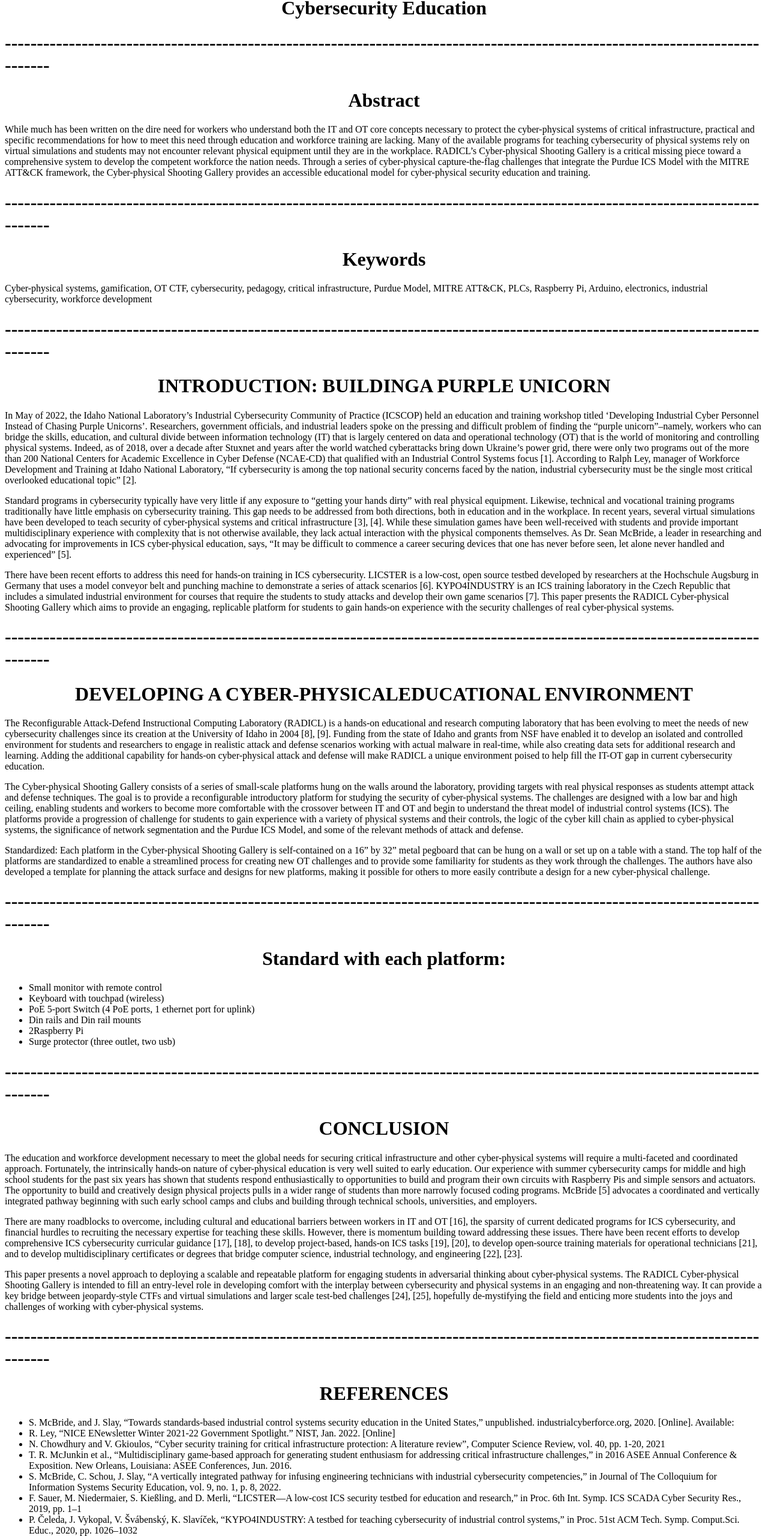
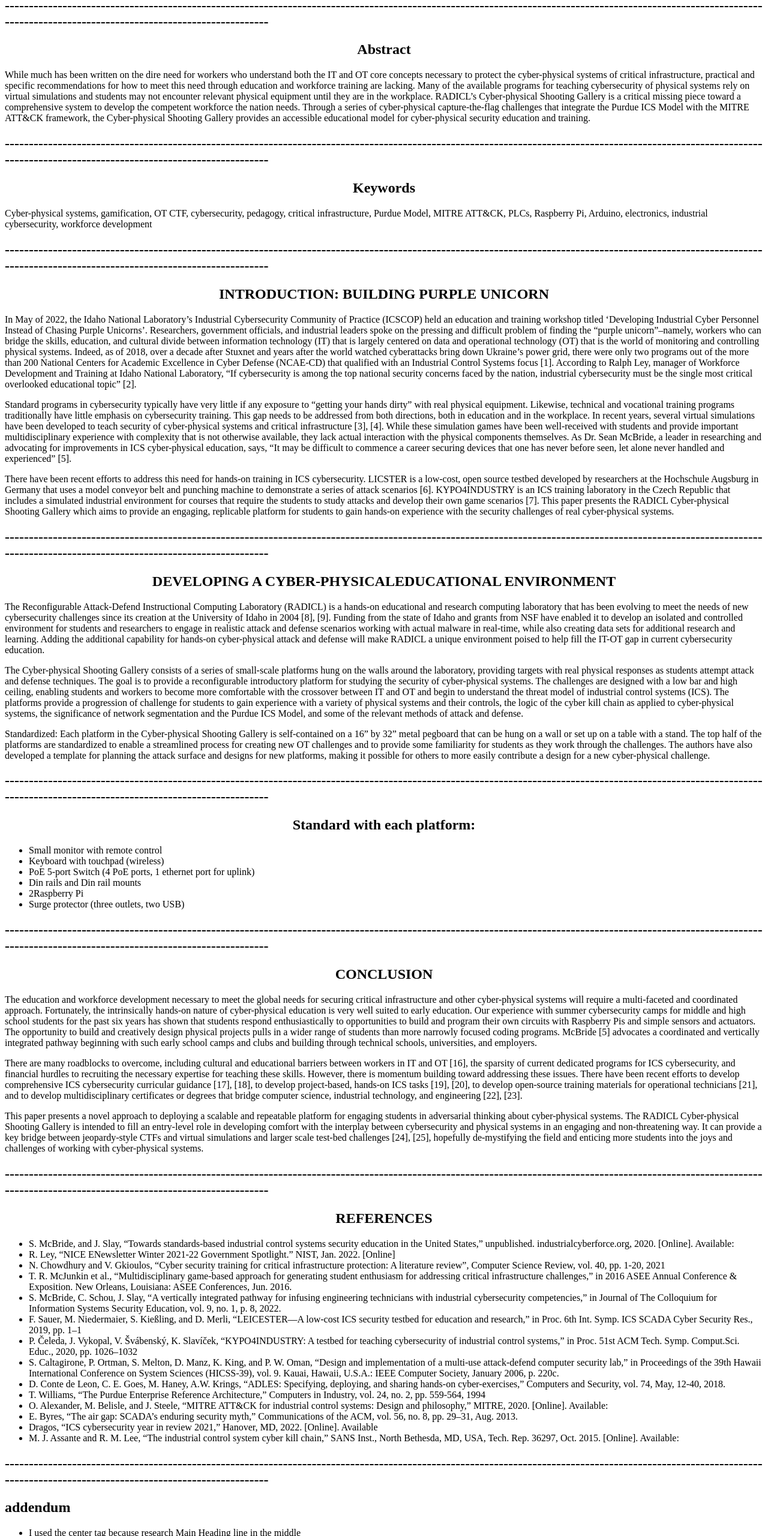
Before and after one commit to krishnasai2604/itc505-homework-2, a website: page src/index.html in a window 1280 px wide. Shown: the part 239-2800 px from the top of the page at 60% size. Drawn offline with Linux system fonts and the light colour scheme.

Commit message:
Update index.html

```diff
--- a/src/index.html
+++ b/src/index.html
@@ -4,27 +4,28 @@
     <title>Research paper</title>
 </head>
 <body>
-    <h1>-----------------------------------------------------------------------------------------------------------------------------</h1>
+<article>
+    <h1>---------------------------------------------------------------------------------------------------------------------------------------------------------------------------------------------------------------------</h1>
     <center><h1>Cyber-physical Shooting Gallery:</h1></center>
 	<center><h1>Gamification to Address the IT-OT Gap in </h1></center>
 	<center><h1>             Cybersecurity Education     </h1></center>
-	<h1>-----------------------------------------------------------------------------------------------------------------------------</h1>
+	<h1>---------------------------------------------------------------------------------------------------------------------------------------------------------------------------------------------------------------------</h1>
 	<center><h1><strong>Abstract</strong></h1></center>
 	<P>While much has been written on the dire need for workers who understand both the IT and OT core concepts necessary to protect the cyber-physical systems of critical infrastructure, practical and specific recommendations for how to meet this need through education and workforce training are lacking. Many of the available programs for teaching cybersecurity of physical systems rely on virtual simulations and students may not encounter relevant physical equipment until they are in the workplace. RADICL’s Cyber-physical Shooting Gallery is a critical missing piece toward a comprehensive system to develop the competent workforce the nation needs. Through a series of cyber-physical capture-the-flag challenges that integrate the Purdue ICS Model with the MITRE ATT&CK framework, the Cyber-physical Shooting Gallery provides an accessible educational model for cyber-physical security education and training.<p>
-    <h1>-----------------------------------------------------------------------------------------------------------------------------</h1>
+    <h1>---------------------------------------------------------------------------------------------------------------------------------------------------------------------------------------------------------------------</h1>
 	<center><h1><strong>Keywords</strong></h1></center>
 	<p>Cyber-physical  systems,  gamification,  OT  CTF,  cybersecurity,  pedagogy,  critical  infrastructure, Purdue  Model,  MITRE  ATT&CK,  PLCs,  Raspberry  Pi,  Arduino,  electronics,  industrial cybersecurity, workforce development<p>
-	<h1>-----------------------------------------------------------------------------------------------------------------------------</h1>
-	<center><h1>INTRODUCTION: BUILDINGA PURPLE UNICORN</h1></center>
+	<h1>---------------------------------------------------------------------------------------------------------------------------------------------------------------------------------------------------------------------</h1>
+	<center><h1>INTRODUCTION: BUILDING PURPLE UNICORN</h1></center>
 	<p>In   May   of   2022,   the   Idaho   National   Laboratory’s   Industrial  Cybersecurity  Community  of  Practice  (ICSCOP) held an education and training workshop titled ‘Developing Industrial   Cyber   Personnel   Instead   of   Chasing   Purple   Unicorns’. Researchers, government officials, and industrial leaders spoke on the pressing and difficult problem of finding the  “purple  unicorn”–namely,  workers  who  can  bridge  the  skills,  education,  and  cultural  divide  between  information  technology   (IT)   that   is   largely   centered   on   data   and   operational technology (OT) that is the world of monitoring and controlling physical systems. Indeed, as of 2018, over a decade  after  Stuxnet  and  years  after  the  world  watched  cyberattacks  bring  down  Ukraine’s  power  grid,  there  were  only two programs out of the more than 200 National Centers for Academic Excellence in Cyber Defense (NCAE-CD) that qualified  with  an  Industrial  Control  Systems  focus  [1].  According    to    Ralph    Ley,    manager    of    Workforce    Development and Training at Idaho National Laboratory, “If cybersecurity  is  among  the  top  national  security  concerns faced  by  the  nation,  industrial  cybersecurity  must  be  the  single most critical overlooked educational topic” [2].<p>
 	<p>Standard  programs  in  cybersecurity  typically  have  very  little if any exposure to “getting your hands dirty” with real physical   equipment.   Likewise,   technical   and   vocational   training   programs   traditionally   have   little   emphasis   on   cybersecurity training. This gap needs to be addressed from both  directions,  both  in  education  and  in  the  workplace.  In  recent years, several virtual simulations have been developed to  teach  security  of  cyber-physical  systems  and  critical  infrastructure  [3],  [4].  While  these  simulation  games  have  been  well-received  with  students  and  provide  important  multidisciplinary  experience  with  complexity  that  is  not  otherwise  available,  they  lack  actual  interaction  with  the  physical  components  themselves.  As  Dr.  Sean  McBride,  a  leader  in  researching  and  advocating  for  improvements  in  ICS  cyber-physical  education,  says,  “It  may  be  difficult  to  commence  a  career  securing  devices  that  one  has  never  before seen, let alone never handled and experienced” [5].<p>
 	<p>There  have  been  recent  efforts  to  address  this  need  for  hands-on training in ICS cybersecurity. LICSTER is a low-cost,  open  source  testbed  developed  by  researchers  at  the  Hochschule   Augsburg   in   Germany   that   uses   a   model conveyor belt and punching machine to demonstrate a series of   attack   scenarios   [6].   KYPO4INDUSTRY   is   an   ICS   training  laboratory  in  the  Czech  Republic  that  includes  a  simulated industrial environment for courses that require the students  to  study  attacks  and  develop  their  own  game  scenarios  [7].  This  paper  presents  the  RADICL  Cyber-physical   Shooting   Gallery   which   aims   to   provide   an   engaging,  replicable  platform  for  students  to  gain  hands-on experience   with   the   security   challenges   of   real   cyber-physical systems.<p>
-	<h1>-----------------------------------------------------------------------------------------------------------------------------</h1>
+	<h1>---------------------------------------------------------------------------------------------------------------------------------------------------------------------------------------------------------------------</h1>
 	<center><h1>DEVELOPING A CYBER-PHYSICALEDUCATIONAL ENVIRONMENT</h1></center>
 	<p>The Reconfigurable Attack-Defend Instructional Computing Laboratory (RADICL) is a hands-on educational and research computing laboratory that has been evolving to meet  the  needs  of  new  cybersecurity  challenges  since  its  creation at the University of Idaho in 2004 [8], [9]. Funding from the state of Idaho and grants from NSF have enabled it to   develop   an   isolated   and   controlled   environment   for   students  and  researchers  to  engage  in  realistic attack  and  defense scenarios working with actual malware in real-time, while  also  creating  data  sets  for  additional  research  and  learning.  Adding  the  additional  capability  for  hands-on cyber-physical  attack  and  defense  will  make  RADICL  a  unique  environment  poised  to  help  fill  the  IT-OT  gap  in  current cybersecurity education.<p>
     <p>The Cyber-physical Shooting Gallery consists of a series of  small-scale  platforms  hung  on  the  walls  around  the  laboratory, providing targets with real physical responses as students  attempt  attack  and  defense  techniques.  The  goal  is  to   provide   a   reconfigurable   introductory   platform   for   studying   the   security   of   cyber-physical   systems.   The   challenges  are  designed  with  a  low  bar  and  high  ceiling,  enabling students and workers to become more comfortable with   the   crossover   between   IT   and   OT   and   begin   to   understand  the  threat  model  of  industrial  control  systems  (ICS). The platforms provide a progression of challenge for students to gain experience with a variety of physical systems and their controls, the logic of the cyber kill chain as applied to   cyber-physical   systems,   the   significance   of   network   segmentation  and  the  Purdue  ICS  Model,  and  some  of  the  relevant methods of attack and defense.<p>
 	<p> Standardized:  Each  platform  in  the  Cyber-physical Shooting  Gallery  is  self-contained  on  a  16”  by  32”  metal  pegboard that can be hung on a wall or set up on a table with a  stand.  The  top  half  of  the  platforms  are  standardized  to  enable a streamlined process for creating new OT challenges and  to  provide  some  familiarity  for  students  as  they  work  through  the  challenges.  The  authors  have  also  developed  a  template for planning the attack surface and designs for new platforms,  making  it  possible  for  others  to  more  easily  contribute a design for a new cyber-physical challenge.<p>
-	<h1>-----------------------------------------------------------------------------------------------------------------------------</h1>
+	<h1>---------------------------------------------------------------------------------------------------------------------------------------------------------------------------------------------------------------------</h1>
 	<center><h1>Standard with each platform:</h1></center>
 	<ul>
     <li>Small monitor with remote control</li>
@@ -32,14 +33,14 @@
     <li>PoE 5-port Switch (4 PoE ports, 1 ethernet port for uplink)</li>
 	<li>Din rails and Din rail mounts</li>
     <li>2Raspberry Pi</li>
-    <li>Surge protector (three outlet, two usb)</li>
+    <li>Surge protector (three outlets, two USB)</li>
     </ul>
-	<h1>-----------------------------------------------------------------------------------------------------------------------------</h1>
+	<h1>---------------------------------------------------------------------------------------------------------------------------------------------------------------------------------------------------------------------</h1>
 	<center><h1>CONCLUSION</h1></center>
 	<p>The education and workforce development necessary to meet the global needs for securing critical infrastructure and other cyber-physical systems will require a multi-faceted and coordinated approach. Fortunately, the intrinsically hands-on nature of cyber-physical education is very well suited to early education. Our experience with summer cybersecurity camps for middle and high school students for the past six years has shown that students respond enthusiastically to opportunities to  build  and  program  their  own  circuits  with  Raspberry  Pis  and  simple  sensors  and  actuators.  The  opportunity  to  build  and creatively design physical projects pulls in a wider range of  students  than  more  narrowly  focused  coding  programs.  McBride   [5]   advocates   a   coordinated   and   vertically integrated pathway beginning with such early school camps and    clubs    and    building    through    technical    schools,    universities, and employers.<p>
     <p>There   are   many   roadblocks   to   overcome,   including   cultural and educational barriers between workers in IT and OT [16], the sparsity of current dedicated programs for ICS cybersecurity,   and   financial   hurdles   to   recruiting   the   necessary expertise for teaching these skills. However, there is momentum building toward addressing these issues. There have  been  recent  efforts  to  develop  comprehensive  ICS  cybersecurity  curricular  guidance  [17],  [18],  to  develop  project-based,  hands-on  ICS  tasks  [19],  [20],  to  develop  open-source  training  materials  for  operational  technicians  [21], and to develop multidisciplinary certificates or degrees that  bridge  computer  science,  industrial  technology,  and  engineering [22], [23].<p>
 	<p>This  paper  presents  a  novel  approach  to  deploying  a  scalable  and  repeatable  platform  for  engaging  students  in  adversarial   thinking   about   cyber-physical   systems.   The RADICL Cyber-physical Shooting Gallery is intended to fill an entry-level role in developing comfort with the interplay between cybersecurity and physical systems in an engaging and non-threatening way. It can provide a key bridge between jeopardy-style CTFs and virtual simulations and larger scale test-bed  challenges  [24],  [25],  hopefully  de-mystifying  the  field and enticing more students into the joys and challenges of working with cyber-physical systems.<p>
-	<h1>-----------------------------------------------------------------------------------------------------------------------------</h1>
+	<h1>---------------------------------------------------------------------------------------------------------------------------------------------------------------------------------------------------------------------</h1>
     <center><h1>REFERENCES</h1></center>
 	<ul>
     <li>S. McBride, and J. Slay, “Towards standards-based industrial control systems security education in the United States,” unpublished. industrialcyberforce.org, 2020. [Online]. Available:</li>
@@ -47,7 +48,7 @@
     <li>N. Chowdhury and V. Gkioulos, “Cyber security training for critical infrastructure protection: A literature review”, Computer Science Review, vol. 40, pp. 1-20, 2021</li>
 	<li>T. R. McJunkin et al., “Multidisciplinary game-based approach for generating student enthusiasm for addressing critical infrastructure challenges,” in 2016 ASEE Annual Conference & Exposition. New Orleans, Louisiana: ASEE Conferences, Jun. 2016.</li>
     <li>S. McBride, C. Schou, J. Slay, “A vertically integrated pathway for infusing engineering technicians with industrial cybersecurity competencies,” in Journal of The Colloquium for Information Systems Security Education, vol. 9, no. 1, p. 8, 2022.</li>
-    <li>F. Sauer, M. Niedermaier, S. Kießling, and D. Merli, “LICSTER—A low-cost ICS security testbed for education and research,” in Proc. 6th Int. Symp. ICS SCADA Cyber Security Res., 2019, pp. 1–1</li>
+    <li>F. Sauer, M. Niedermaier, S. Kießling, and D. Merli, “LEICESTER—A low-cost ICS security testbed for education and research,” in Proc. 6th Int. Symp. ICS SCADA Cyber Security Res., 2019, pp. 1–1</li>
     <li>P. Čeleda, J. Vykopal, V. Švábenský, K. Slavíček, “KYPO4INDUSTRY: A testbed for teaching cybersecurity of industrial control systems,” in Proc. 51st ACM Tech. Symp. Comput.Sci. Educ., 2020, pp. 1026–1032</li>
     <li>S. Caltagirone, P. Ortman, S. Melton, D. Manz, K. King, and P. W. Oman, “Design and implementation of a multi-use attack-defend computer security lab,” in Proceedings of the 39th Hawaii International Conference on System Sciences (HICSS-39), vol. 9. Kauai, Hawaii, U.S.A.: IEEE Computer Society, January 2006, p. 220c.</li>
     <li>D. Conte de Leon, C. E. Goes, M. Haney, A.W. Krings, “ADLES: Specifying, deploying, and sharing hands-on cyber-exercises,” Computers and Security, vol. 74, May, 12-40, 2018.</li>
@@ -57,6 +58,17 @@
 	<li>Dragos, “ICS cybersecurity year in review 2021,” Hanover, MD, 2022. [Online]. Available</li>
     <li>M. J. Assante and R. M. Lee, “The industrial control system cyber kill chain,” SANS Inst., North Bethesda, MD, USA, Tech. Rep. 36297, Oct. 2015. [Online]. Available:</li>
     </ul>
-	<h1>-----------------------------------------------------------------------------------------------------------------------------</h1>
+	<h1>---------------------------------------------------------------------------------------------------------------------------------------------------------------------------------------------------------------------</h1>
+</article>
+<article>
+<h1>addendum</h1>
+<ul>
+<li>I used the center tag because research Main Heading line in the middle</li>
+<li>I used h1,h2...h6 tag for Heading Sizes</li>
+<li>I used the p tag used because research information convert in to paragraph</li>
+<li>I used list tag for bullet points</li>
+</ul>
+<h1>--------------------------------------------------------------------------------------------------------------------------------------------------------------------------------------------------------------------------</h1>
+</article>
 </body>
 </html>
```
